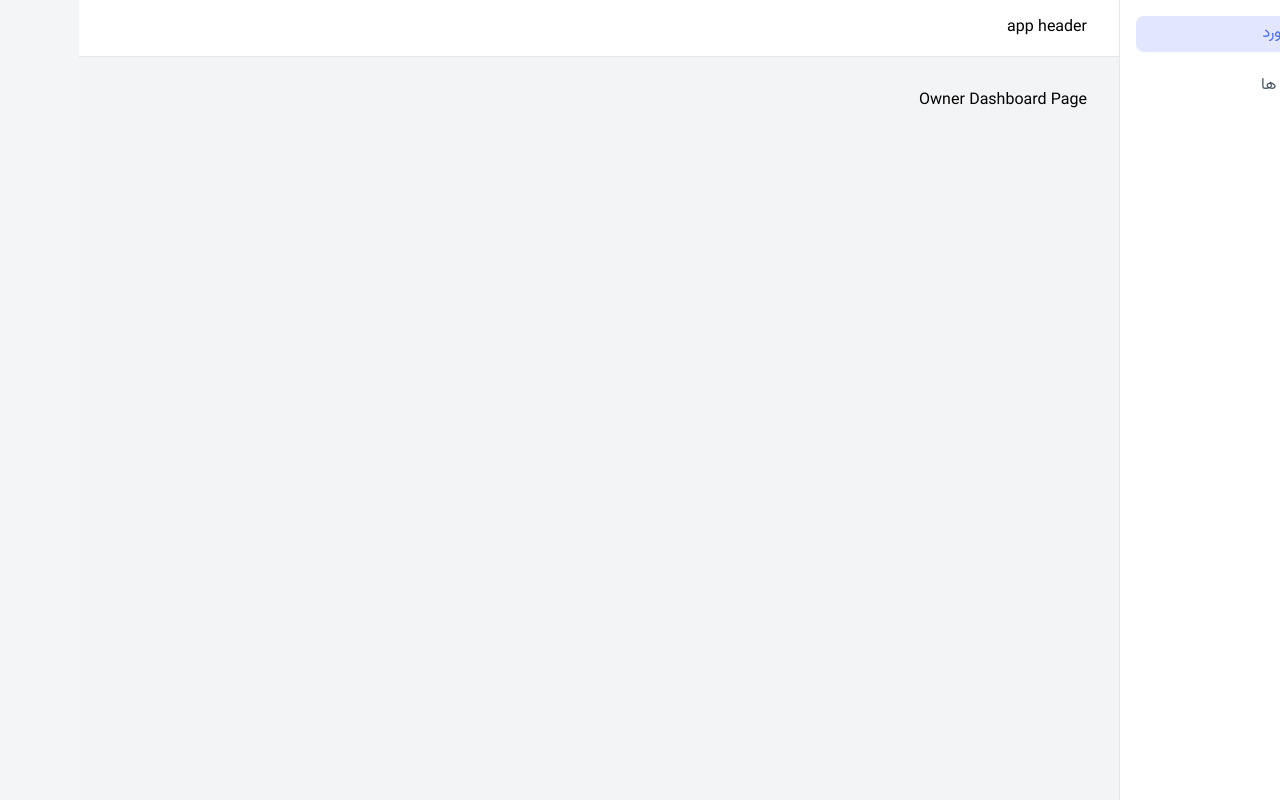
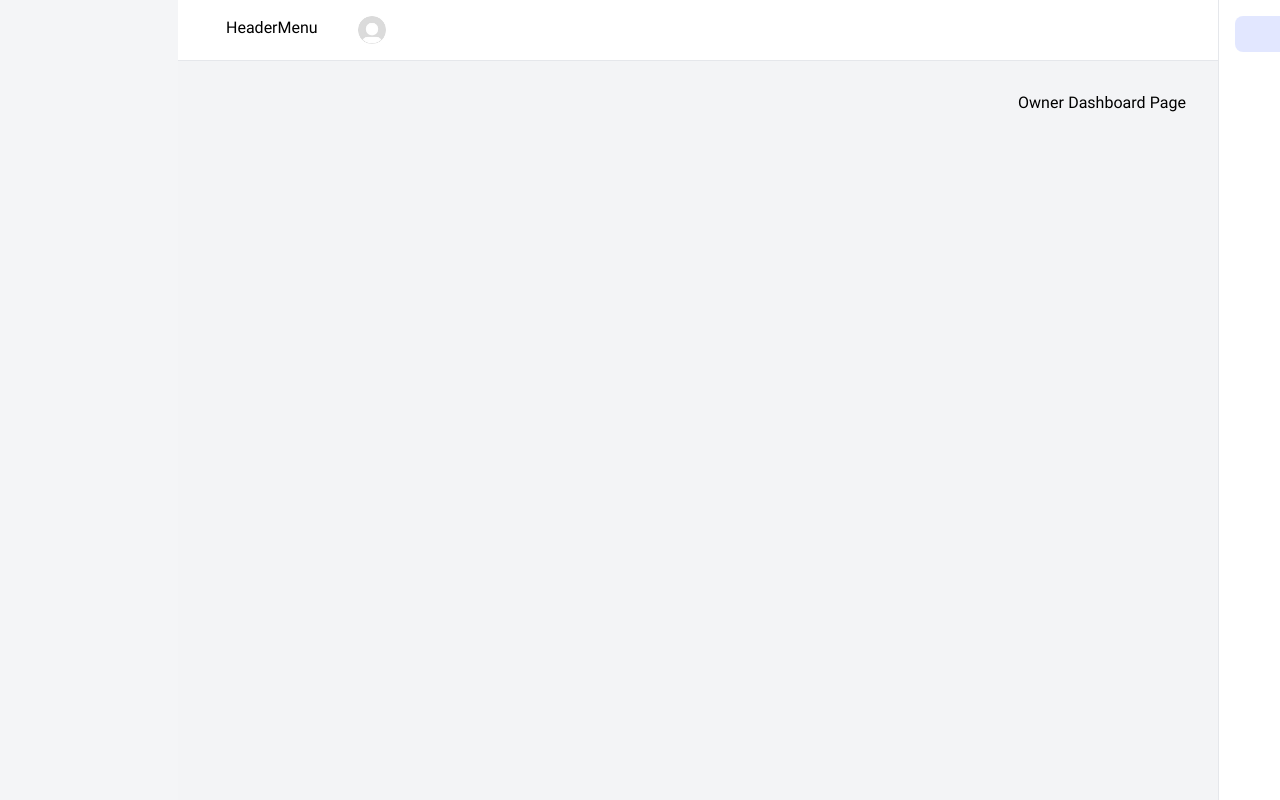
Before and after one commit to iammamad78/freelancer-app, a React (Vite) app: page /owner/dashboard in a window 1280 px wide. Built offline with nearby package versions, Linux system fonts and the light colour scheme; no server answers.

Commit message:
Header edited

```diff
--- /dev/null
+++ b/src/features/authentication/UserAvatar.jsx
@@ -0,0 +1,18 @@
+import React from "react";
+import useUser from "./useUser";
+
+function UserAvatar() {
+  const { user } = useUser();
+  return (
+    <div className="flex items-center gap-x-2 text-secondary-600">
+      <img
+        className="w-7 h-7 rounded-full object-cover object-center"
+        src="/public/user.jpg"
+        alt="user-logo"
+      />
+      <span>{user?.name}</span>
+    </div>
+  );
+}
+
+export default UserAvatar;
--- a/src/features/authentication/useUser.js
+++ b/src/features/authentication/useUser.js
@@ -2,10 +2,13 @@ import { useQuery } from "@tanstack/react-query";
 import { getUser } from "../../services/authService";
 
 export default function useUser() {
-    return useQuery({
-        queryKey: ["get-user"],
-        queryFn: getUser,
-        retry: false,
-        refetchOnReconnect: true,
-    })
+  const { data, isLoading } = useQuery({
+    queryKey: ["user"],
+    queryFn: getUser,
+    retry: false,
+    refetchOnReconnect: true,
+  });
+  const { user } = data || {};
+
+  return { user, isLoading };
 }
--- a/src/ui/Header.jsx
+++ b/src/ui/Header.jsx
@@ -1,9 +1,20 @@
 import React from "react";
+import HeaderMenu from "./HeaderMenu";
+import UserAvatar from "../features/authentication/UserAvatar";
+import useUser from "../features/authentication/useUser";
 
 function Header() {
+  const { isLoading } = useUser();
   return (
-    <div className="bg-secondary-0 py-4 px-8 border-b border-gray-200">
-      app header
+    <div className="bg-secondary-0 py-4 px-8 border-b border-secondary-200">
+      <div
+        className={`container xl:max-w-screen-lg  flex items-center justify-between md:justify-end gap-x-8 ${
+          isLoading ? "blur-sm opacity-50" : ""
+        }`}
+      >
+        <UserAvatar />
+        <HeaderMenu />
+      </div>
     </div>
   );
 }
--- /dev/null
+++ b/src/ui/HeaderMenu.jsx
@@ -0,0 +1,7 @@
+import React from "react";
+
+function HeaderMenu() {
+  return <div>HeaderMenu</div>;
+}
+
+export default HeaderMenu;
```
